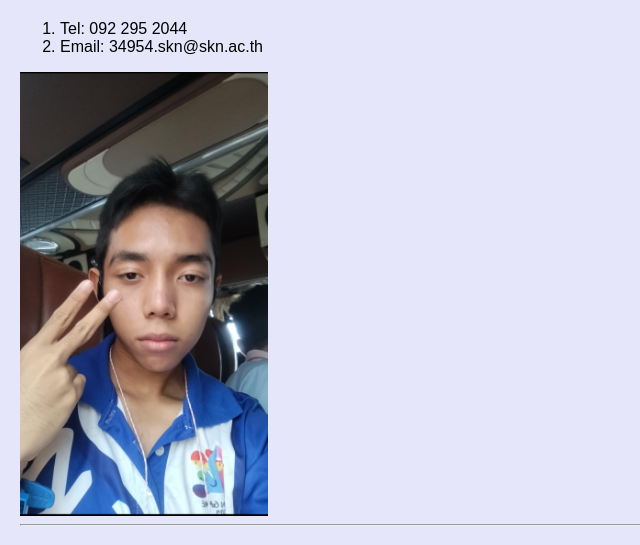
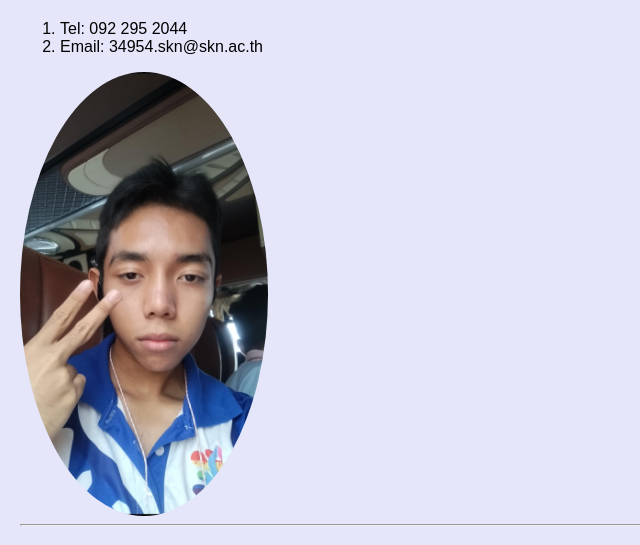
Before and after one commit to BhumT08/mypage2024, a plain HTML site: page index.html in a window 1280 px wide. Shown: the top 545 px of the page, without its empty margins (0-640 px from the left). Drawn offline with Linux system fonts and the light colour scheme.

Commit message:
style.css

```diff
--- a/style.css
+++ b/style.css
@@ -14,3 +14,8 @@
         color: #4B0082;
         text-decoration: none;
       }
+img{
+width: 20%;
+height: auto;
+border-radius: 50%;
+}
```
